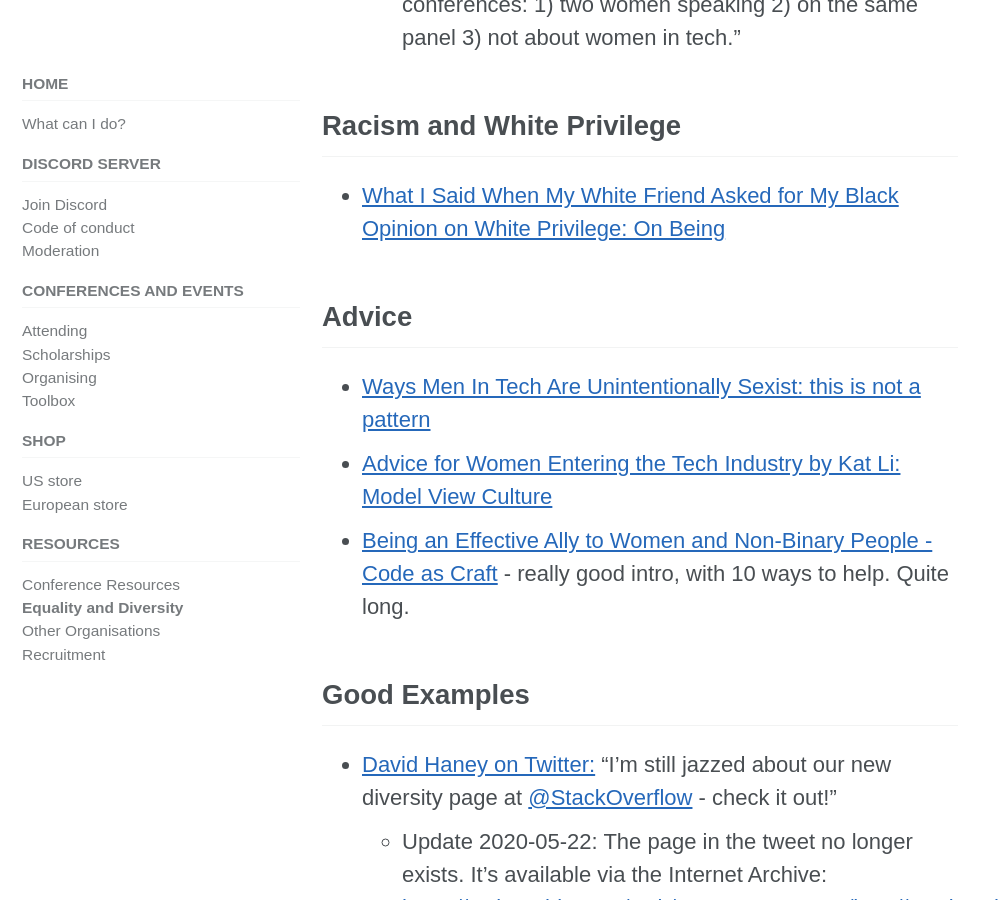
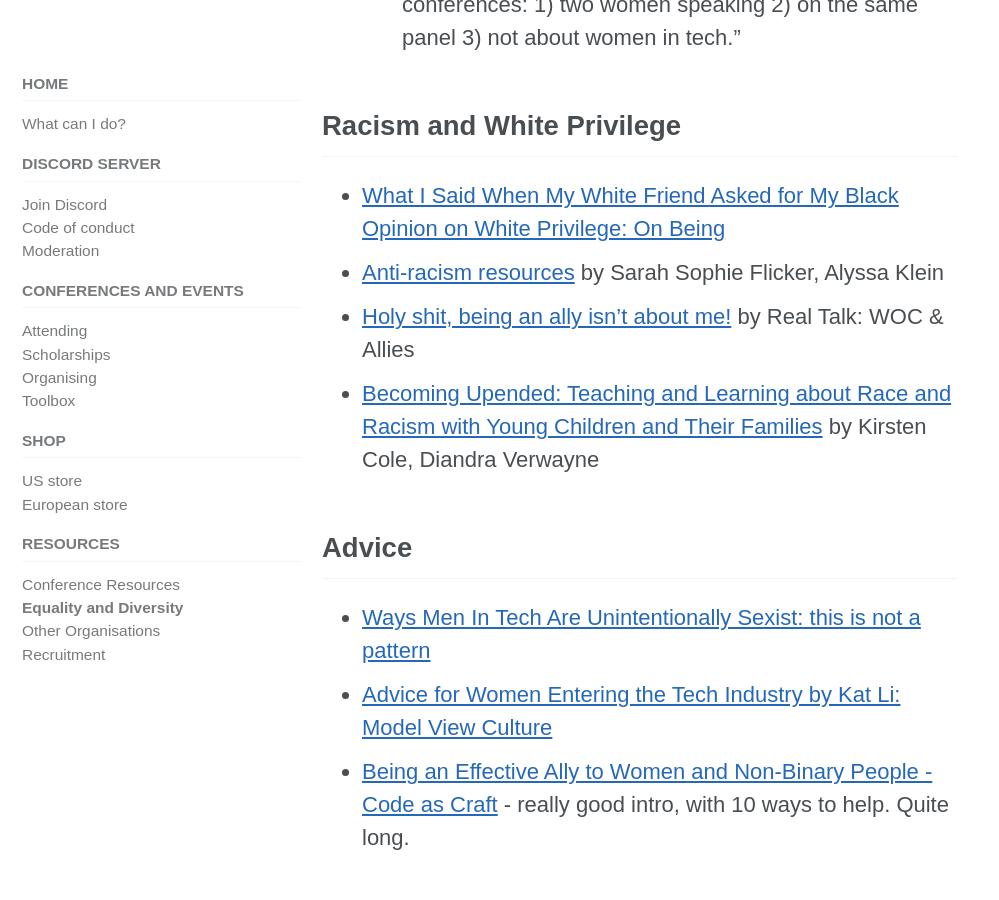
Before and after one commit to include-cpp/include-cpp.github.io, a Jekyll site: the page built from resources/equality_and_diversity.md, in a window 1280 px wide and 900 px high, scrolled down 5932 px. Shown: the whole window, without its empty margins (0-999 px from the left). Built offline with Jekyll 4.4.1, drawn with Linux system fonts in a browser that asks for light colours; cached includes are drawn as plain includes; nearby versions of some CDN libraries.

Commit message:
Add some links to anti-racism educational resources
Co-Authored-By: Kate Gregory <kategregory@users.noreply.github.com>

```diff
--- a/resources/equality_and_diversity.md
+++ b/resources/equality_and_diversity.md
@@ -98,8 +98,10 @@ title: Equality and Diversity
 
 ## Racism and White Privilege
 
-*  [What I Said When My White Friend Asked for My Black Opinion on White Privilege:  On Being](https://onbeing.org/blog/what-i-said-when-my-white-friend-asked-for-my-black-opinion-on-white-privilege/)
-
+* [What I Said When My White Friend Asked for My Black Opinion on White Privilege:  On Being](https://onbeing.org/blog/what-i-said-when-my-white-friend-asked-for-my-black-opinion-on-white-privilege/)
+* [Anti-racism resources](http://bit.ly/ANTIRACISMRESOURCES) by Sarah Sophie Flicker, Alyssa Klein
+* [Holy shit, being an ally isn’t about me!](https://medium.com/@realtalkwocandallies/holy-shit-being-an-ally-isnt-about-me-ae2de5c47514) by Real Talk: WOC & Allies
+* [Becoming Upended: Teaching and Learning about Race and Racism with Young Children and Their Families](https://www.naeyc.org/resources/pubs/yc/may2018/teaching-learning-race-and-racism) by Kirsten Cole, Diandra Verwayne
 
 ## Advice
 
```
